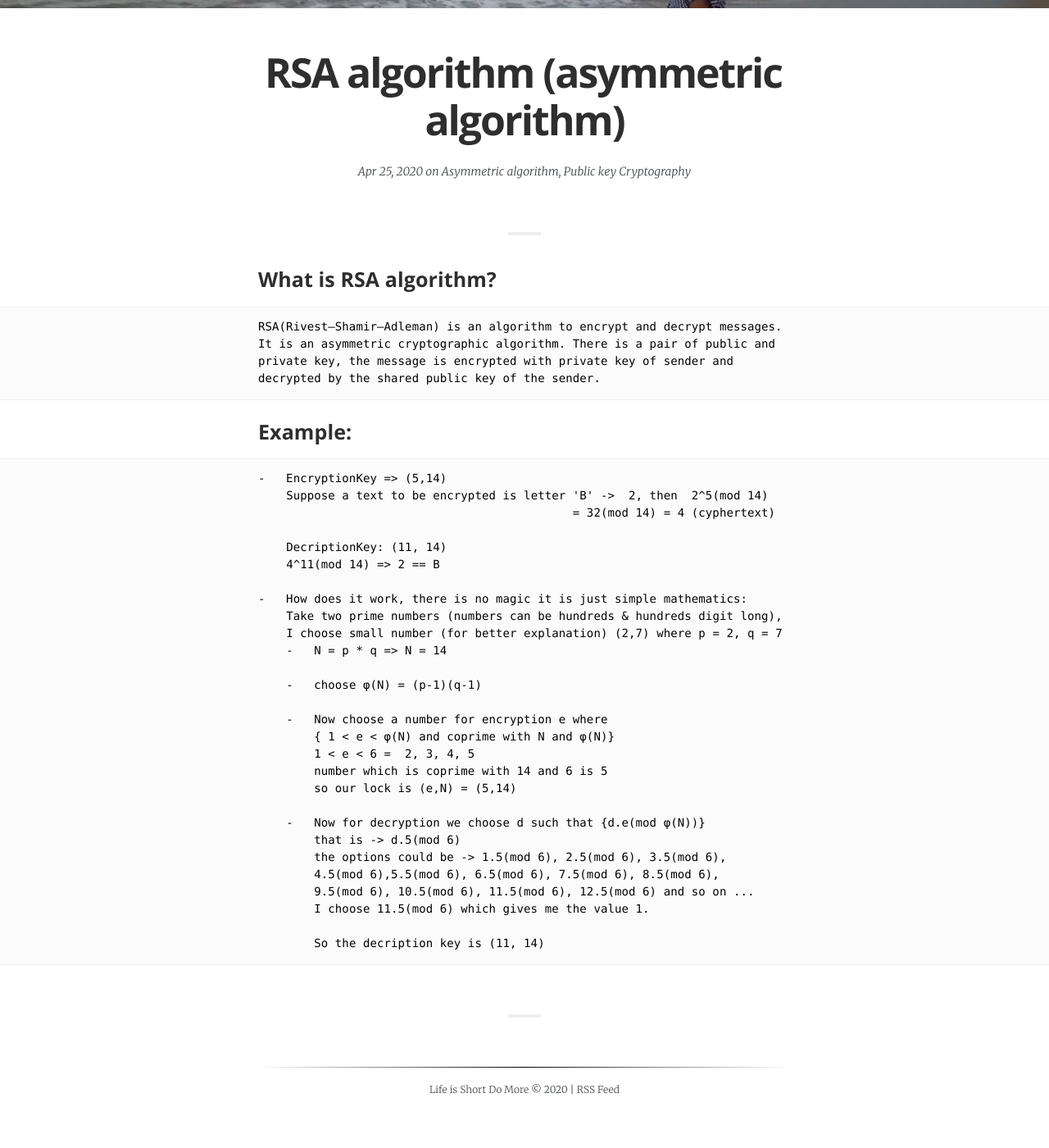
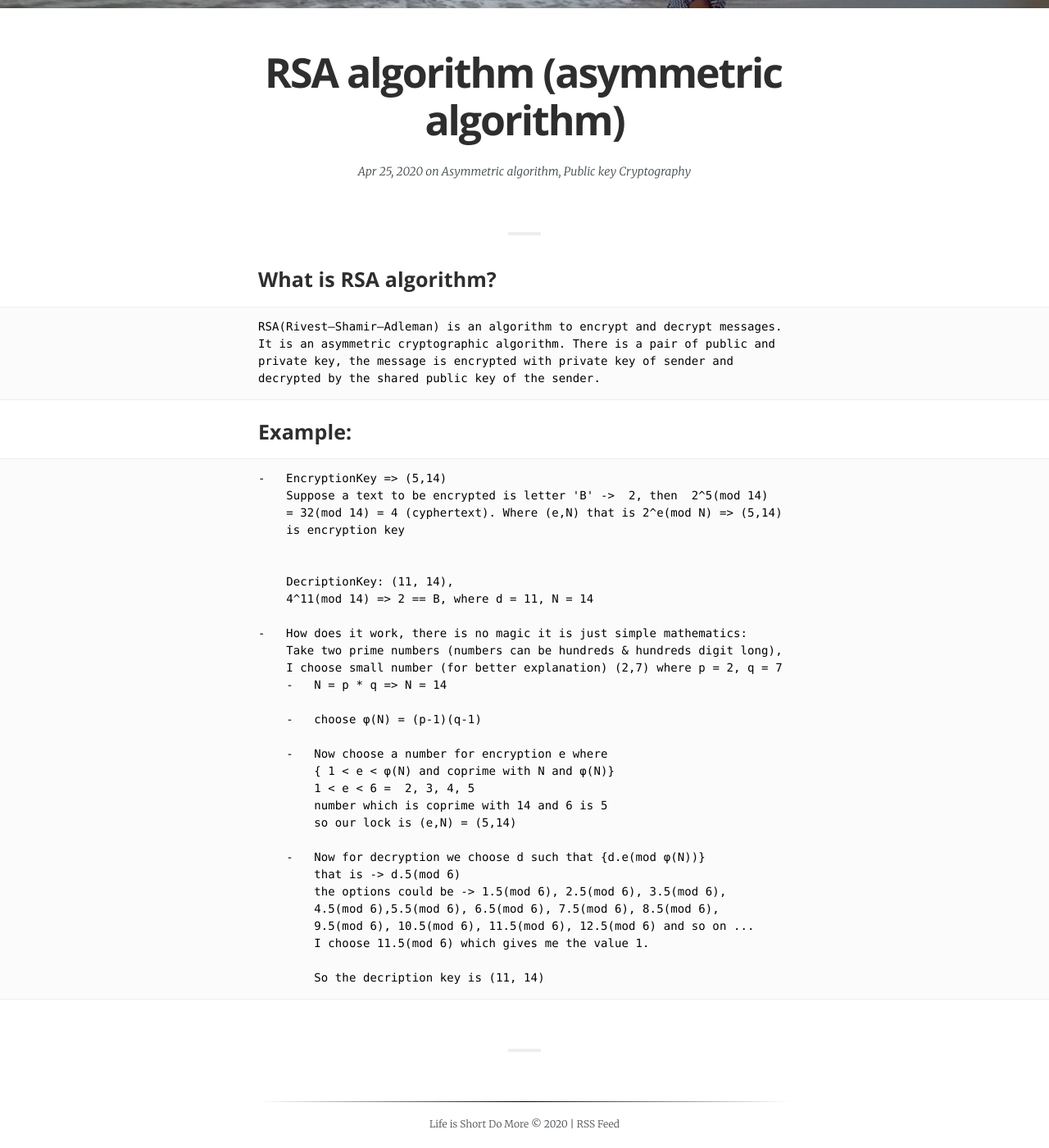
Before and after one commit to agrawalpoonam/agarwalpoonam.github.io, a Jekyll site: the page built from _posts/2020-04-25-RSA_easyway.md, in a window 1280 px wide and 1400 px high, scrolled down 294 px. Shown: the whole window at 82% size. Built offline with Jekyll 4.4.1, drawn with Linux system fonts in a browser that asks for light colours; some web fonts are replaced; before the commit the page ends 1652 px from its top, so only the background shows below that.

Commit message:
changes for formating

```diff
--- a/_posts/2020-04-25-RSA_easyway.md
+++ b/_posts/2020-04-25-RSA_easyway.md
@@ -15,10 +15,12 @@ author: Poonam Agarwal
 
     -   EncryptionKey => (5,14)
         Suppose a text to be encrypted is letter 'B' ->  2, then  2^5(mod 14)
-                                                 = 32(mod 14) = 4 (cyphertext)
+        = 32(mod 14) = 4 (cyphertext). Where (e,N) that is 2^e(mod N) => (5,14)
+        is encryption key
 
-        DecriptionKey: (11, 14)
-        4^11(mod 14) => 2 == B
+
+        DecriptionKey: (11, 14),
+        4^11(mod 14) => 2 == B, where d = 11, N = 14
 
     -   How does it work, there is no magic it is just simple mathematics:
         Take two prime numbers (numbers can be hundreds & hundreds digit long),
```
